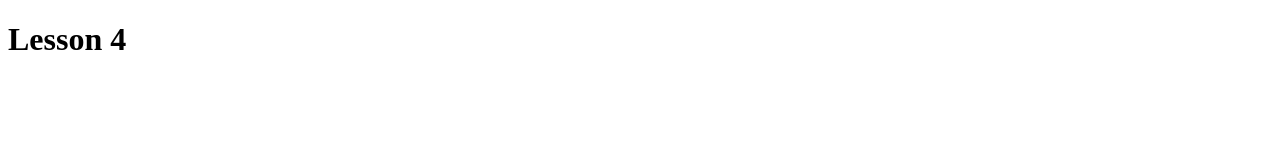
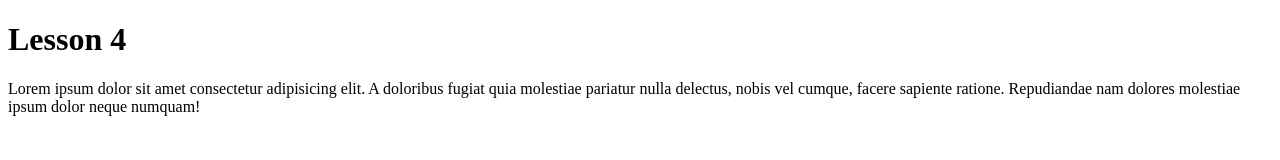
Before and after one commit to LindaGiorgadze/lesson-4, a plain HTML site: page index.html in a window 1280 px wide. Drawn offline with Linux system fonts and the light colour scheme.

Commit message:
Updated index.html

```diff
--- a/index.html
+++ b/index.html
@@ -5,5 +5,6 @@
     </head>
     <body>
         <h1>Lesson 4</h1>
+        <p>Lorem ipsum dolor sit amet consectetur adipisicing elit. A doloribus fugiat quia molestiae pariatur nulla delectus, nobis vel cumque, facere sapiente ratione. Repudiandae nam dolores molestiae ipsum dolor neque numquam!</p>
     </body>
 </html>
```
